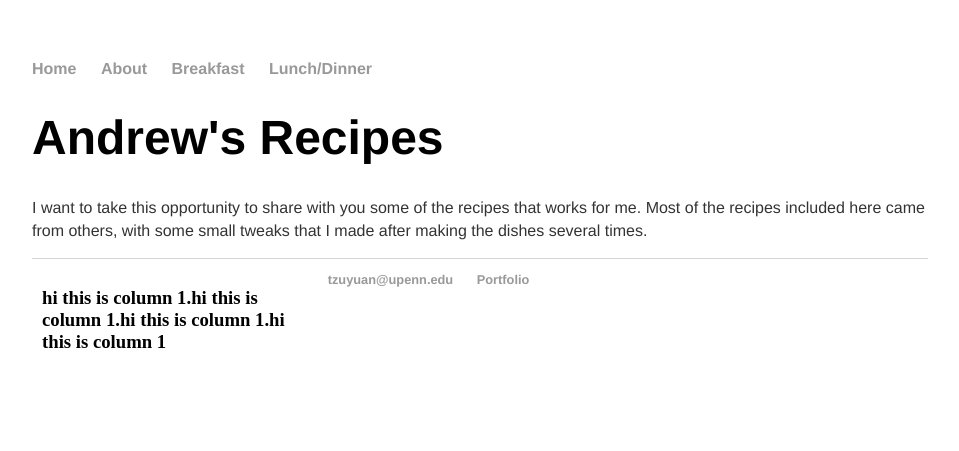
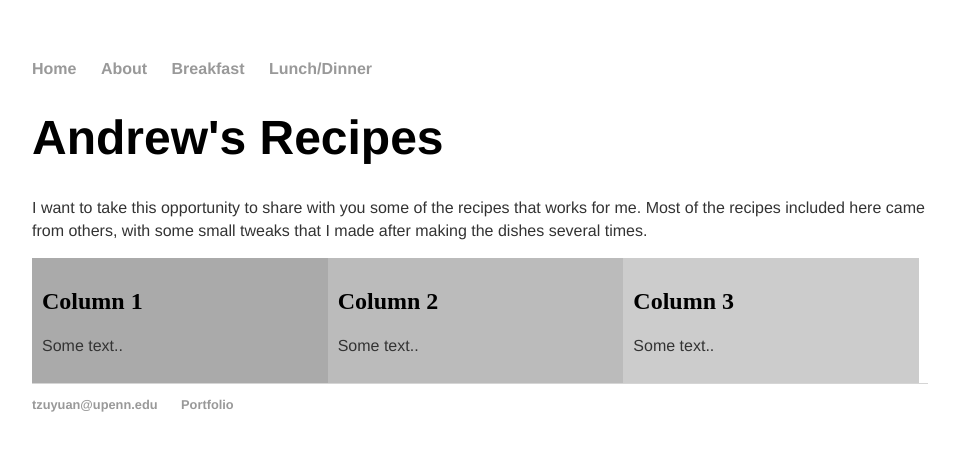
Before and after one commit to tzuyuanw/tzuyuanw.github.io, a Jekyll site: the page recipes/index.html, which Jekyll copies as it is, in a window 1280 px wide. Shown: the top 451 px of the page, without its empty margins (160-1119 px from the left). Built offline with Jekyll 4.4.1, drawn with Linux system fonts in a browser that asks for light colours.

Commit message:
Update index.html

```diff
--- a/recipes/index.html
+++ b/recipes/index.html
@@ -22,9 +22,20 @@
 			Most of the recipes included here came from others, with some small tweaks that I made
 			after making the dishes several times.
 		</p>
-		<div class="column">
-			<h3>hi this is column 1.hi this is column 1.hi this is column 1.hi this is column 1</h3>
-		</div>
+	</div>
+	<div class="row">
+  		<div class="column" style="background-color:#aaa;">
+   		<h2>Column 1</h2>
+    		<p>Some text..</p>
+ 		</div>
+ 		<div class="column" style="background-color:#bbb;">
+    		<h2>Column 2</h2>
+    		<p>Some text..</p>
+  		</div>
+  		<div class="column" style="background-color:#ccc;">
+    		<h2>Column 3</h2>
+    		<p>Some text..</p>
+  		</div>
 	</div>
 			</div><!-- /.container -->
 			<footer>
```
